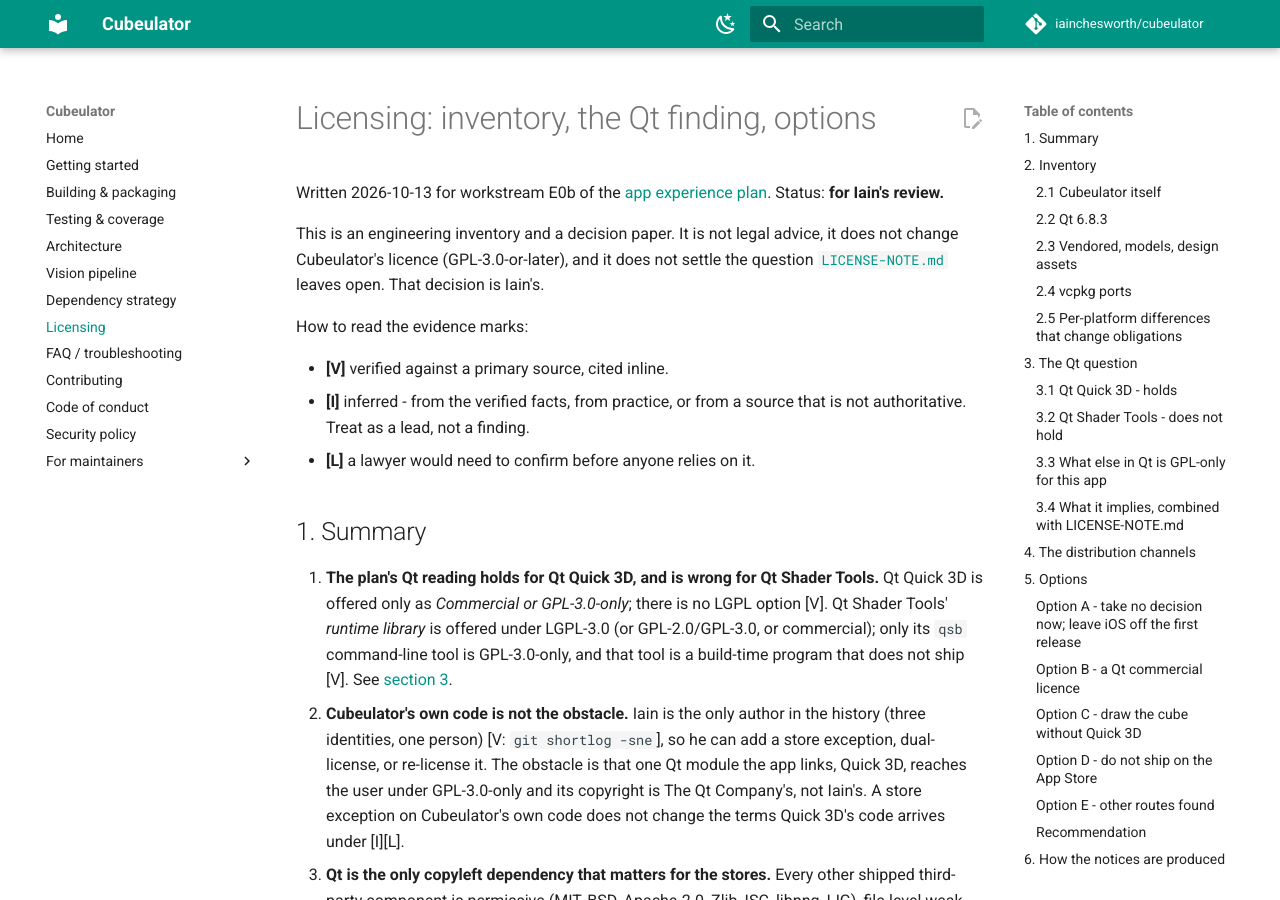
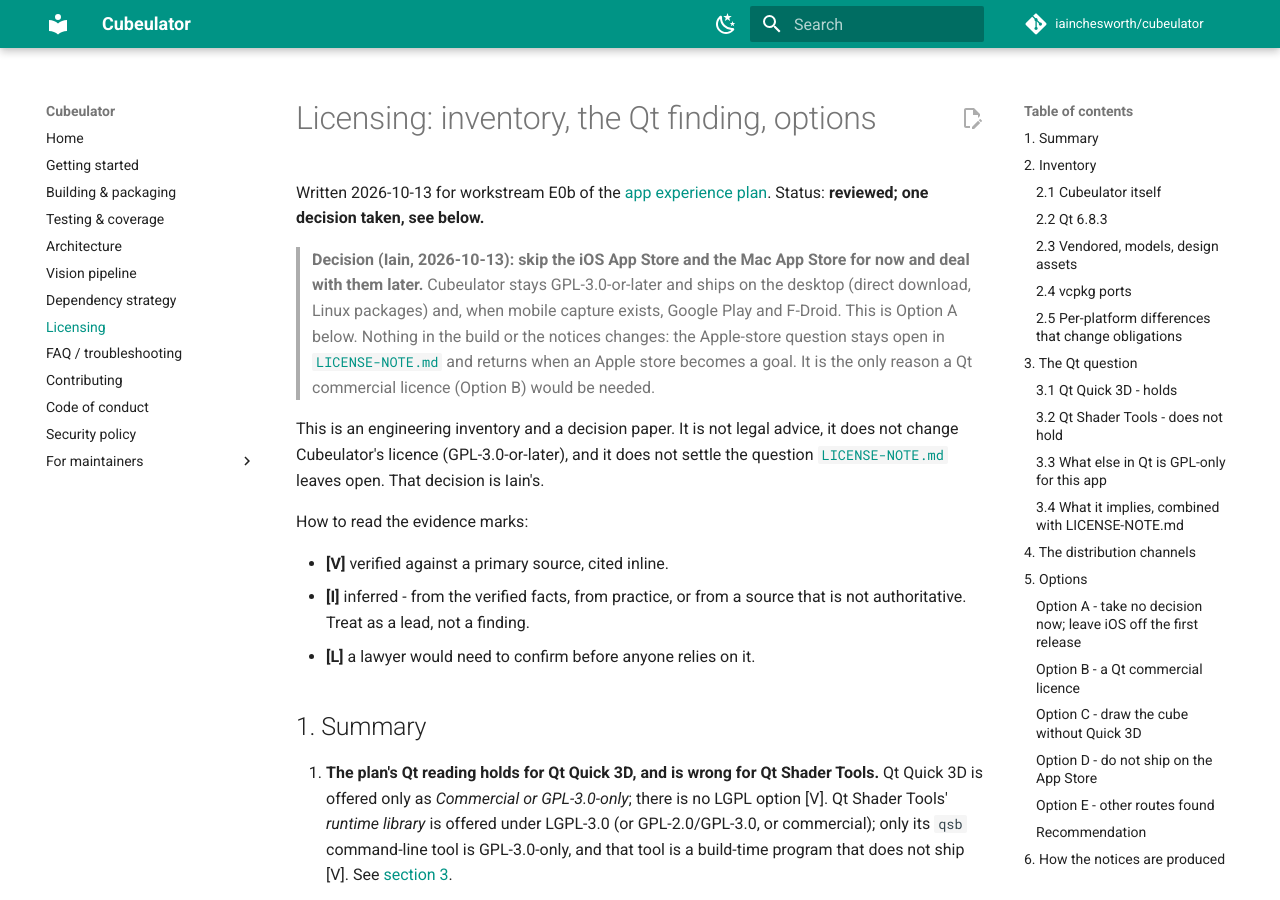
Before and after one commit to iainchesworth/cubeulator, an MkDocs documentation site: the page built from docs/licensing.md, in a window 1280 px wide and 900 px high. Built offline with MkDocs 1.6.1 and Material for MkDocs 9.7.7, drawn with Linux system fonts in a browser that asks for light colours; comment, search, counter and statistics services are not loaded.

Commit message:
Record the decision to defer the Apple stores
Iain decided on 2026-10-13 to skip the iOS App Store and the Mac App Store for
now. Cubeulator stays GPL-3.0-or-later and ships on the desktop and, later,
Google Play and F-Droid. The Apple question is deferred, not resolved, and
LICENSE-NOTE.md says so.

```diff
--- a/docs/licensing.md
+++ b/docs/licensing.md
@@ -1,7 +1,17 @@
 # Licensing: inventory, the Qt finding, options
 
 Written 2026-10-13 for workstream E0b of the
-[app experience plan](app-experience-plan.md). Status: **for Iain's review.**
+[app experience plan](app-experience-plan.md). Status: **reviewed; one decision
+taken, see below.**
+
+> **Decision (Iain, 2026-10-13): skip the iOS App Store and the Mac App Store
+> for now and deal with them later.** Cubeulator stays GPL-3.0-or-later and
+> ships on the desktop (direct download, Linux packages) and, when mobile
+> capture exists, Google Play and F-Droid. This is Option A below. Nothing in
+> the build or the notices changes: the Apple-store question stays open in
+> [`LICENSE-NOTE.md`](../LICENSE-NOTE.md) and returns when an Apple store
+> becomes a goal. It is the only reason a Qt commercial licence (Option B)
+> would be needed.
 
 This is an engineering inventory and a decision paper. It is not legal advice,
 it does not change Cubeulator's licence (GPL-3.0-or-later), and it does not
```
Also changed, not shown: LICENSE-NOTE.md (+7 -0 lines).
